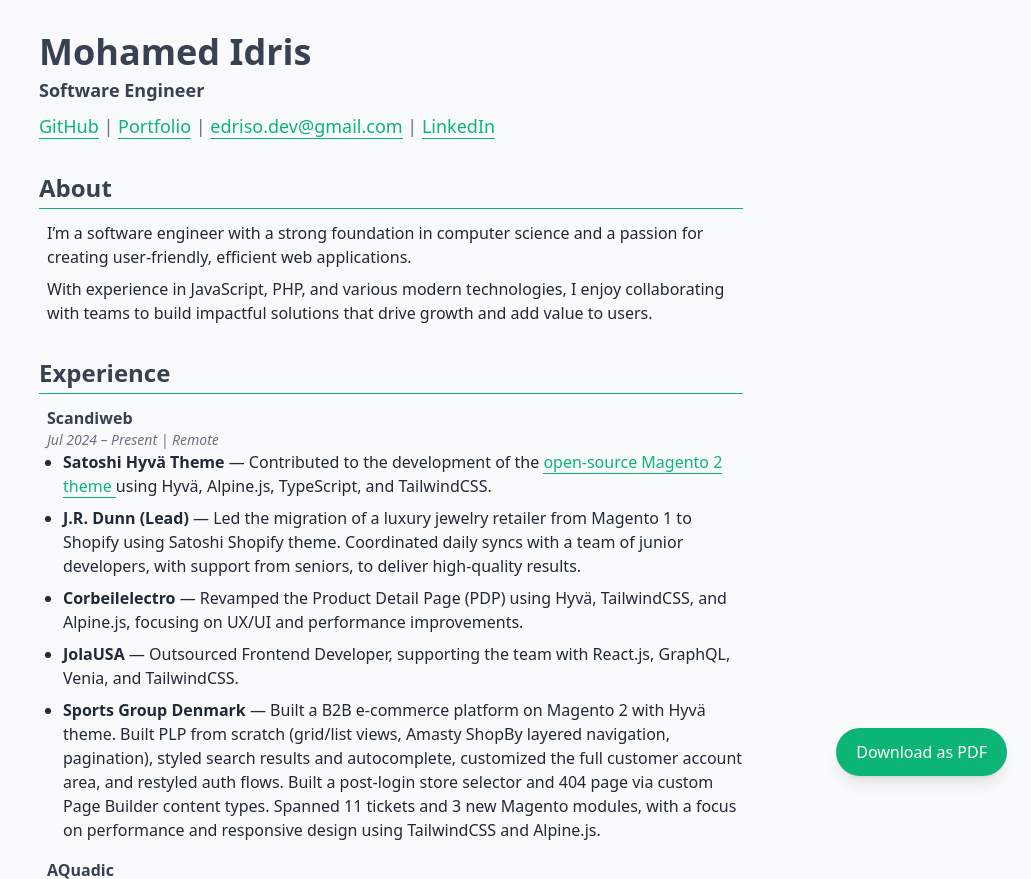
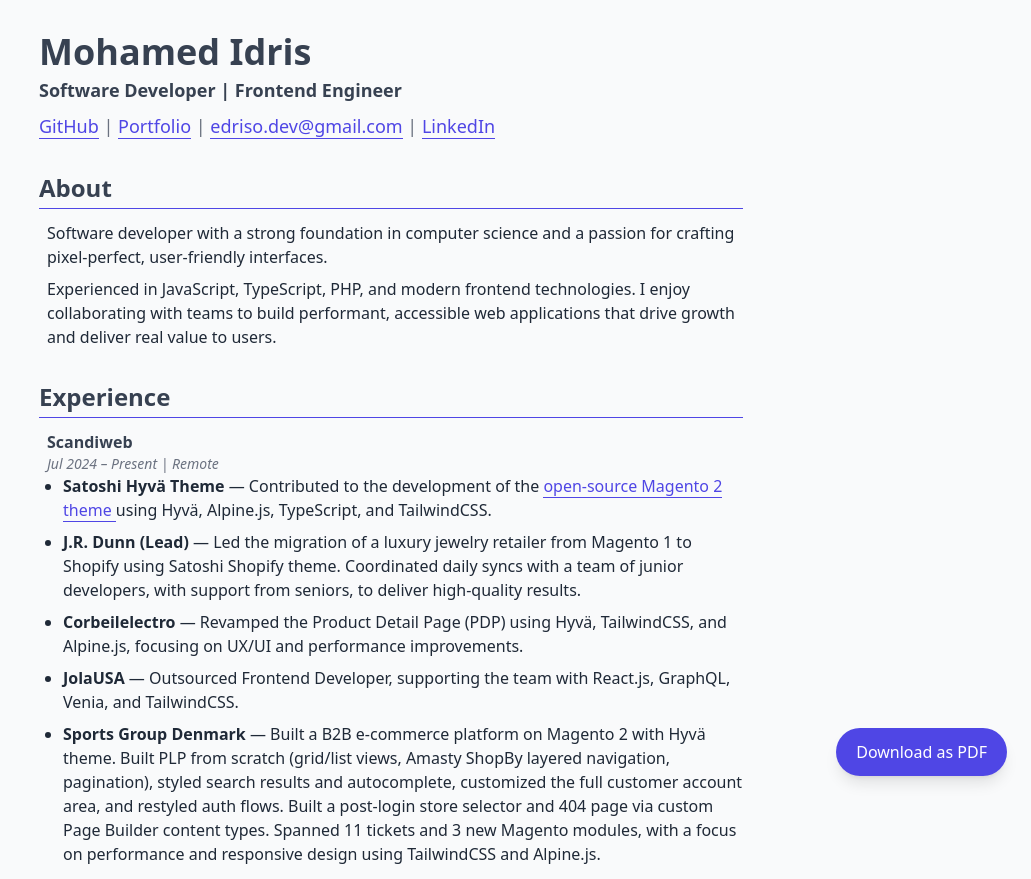
Before and after one commit to edriso/edriso.github.io, a website: page index.html in a window 1280 px wide. Shown: the top 879 px of the page, without its empty margins (249-1280 px from the left). Drawn offline with Linux system fonts and the light colour scheme.

Commit message:
Rebrand to indigo theme with frontend focused title and intro

```diff
--- a/index.html
+++ b/index.html
@@ -20,12 +20,12 @@
     <meta name="viewport" content="width=device-width, initial-scale=1" />
     <meta
       name="description"
-      content="Mohamed Idris - Software Engineer with experience in React.js, Node.js, PHP, and modern web technologies. Explore my projects, skills, and professional experience."
+      content="Mohamed Idris - Software Developer & Frontend Engineer crafting pixel-perfect user interfaces with React.js, TypeScript, and modern web technologies."
     />
-    <meta property="og:title" content="Mohamed Idris | Software Engineer" />
+    <meta property="og:title" content="Mohamed Idris | Software Developer" />
     <meta
       property="og:description"
-      content="Software Engineer with experience in React.js, Node.js, PHP, and modern web technologies."
+      content="Software Developer & Frontend Engineer crafting pixel-perfect user interfaces with modern web technologies."
     />
     <meta property="og:type" content="website" />
     <meta property="og:url" content="https://edriso.github.io" />
@@ -38,7 +38,7 @@
     />
     <link href="./dist/style.css" rel="stylesheet" />
 
-    <title>Mohamed Idris - Software Engineer</title>
+    <title>Mohamed Idris - Software Developer</title>
   </head>
   <body
     class="bg-bg-page text-text-primary font-sans p-8 max-w-3xl mx-auto print:m-0 print:p-0"
@@ -46,7 +46,7 @@
     <header>
       <h1 class="text-4xl font-bold mb-1 text-text-heading">Mohamed Idris</h1>
       <p class="text-lg font-semibold text-text-heading mb-2">
-        Software Engineer
+        Software Developer | Frontend Engineer
       </p>
 
       <p class="text-lg text-text-muted">
@@ -72,14 +72,14 @@
 
         <div class="space-y-2">
           <p>
-            I’m a software engineer with a strong foundation in computer science
-            and a passion for creating user-friendly, efficient web
-            applications.
+            Software developer with a strong foundation in computer science and
+            a passion for crafting pixel-perfect, user-friendly interfaces.
           </p>
           <p>
-            With experience in JavaScript, PHP, and various modern technologies,
-            I enjoy collaborating with teams to build impactful solutions that
-            drive growth and add value to users.
+            Experienced in JavaScript, TypeScript, PHP, and modern frontend
+            technologies. I enjoy collaborating with teams to build performant,
+            accessible web applications that drive growth and deliver real value
+            to users.
           </p>
         </div>
       </section>
--- a/src/input.css
+++ b/src/input.css
@@ -8,8 +8,8 @@
   --color-text-primary: #1f2937; /* Main body text color */
   --color-text-heading: #374151; /* Heading color */
   --color-text-muted: #6b7280; /* Muted/secondary text color */
-  --color-accent: #0cb575; /* Accent color for links, buttons, borders */
-  --color-accent-dark: #03915b; /* Darker accent color */
+  --color-accent: #4f46e5; /* Accent color for links, buttons, borders */
+  --color-accent-dark: #3730a3; /* Darker accent color */
 }
 
 a {
```
Also changed, not shown: dist/style.css, src/assets/favicon.svg.
